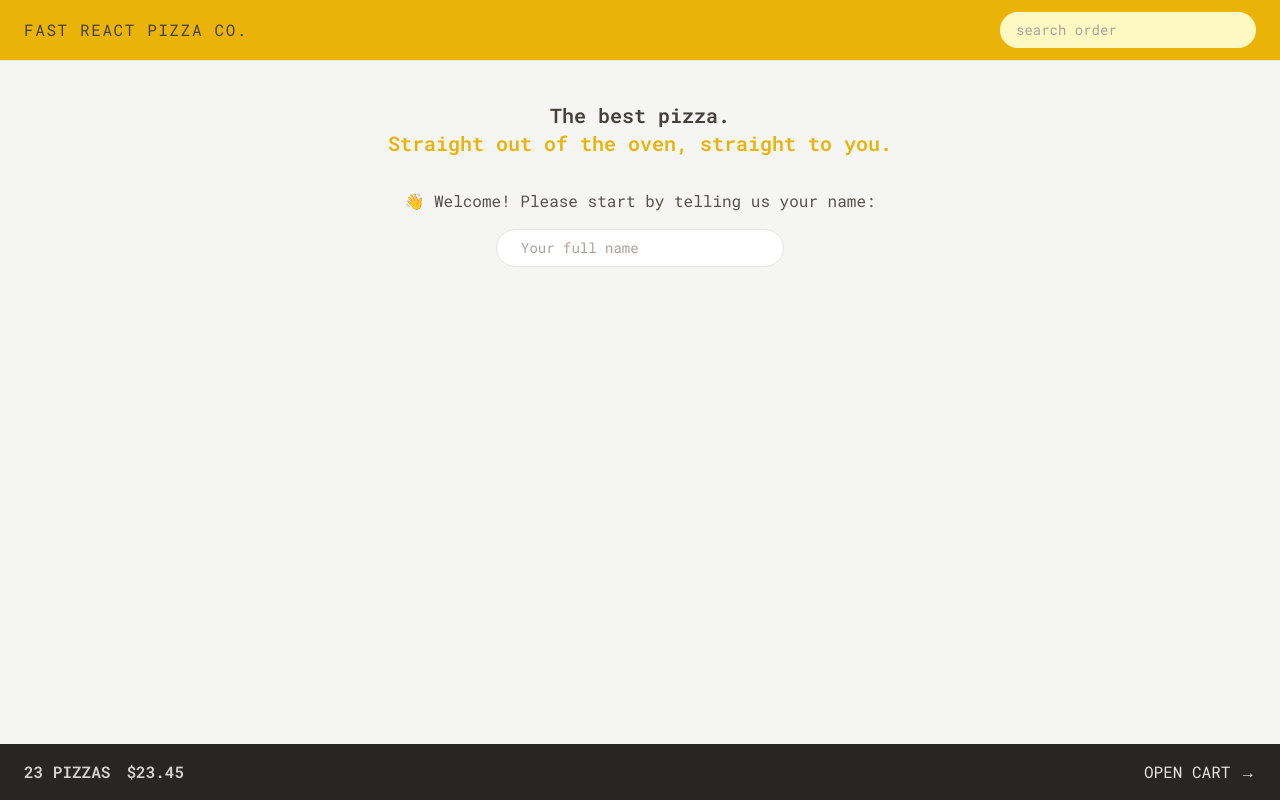
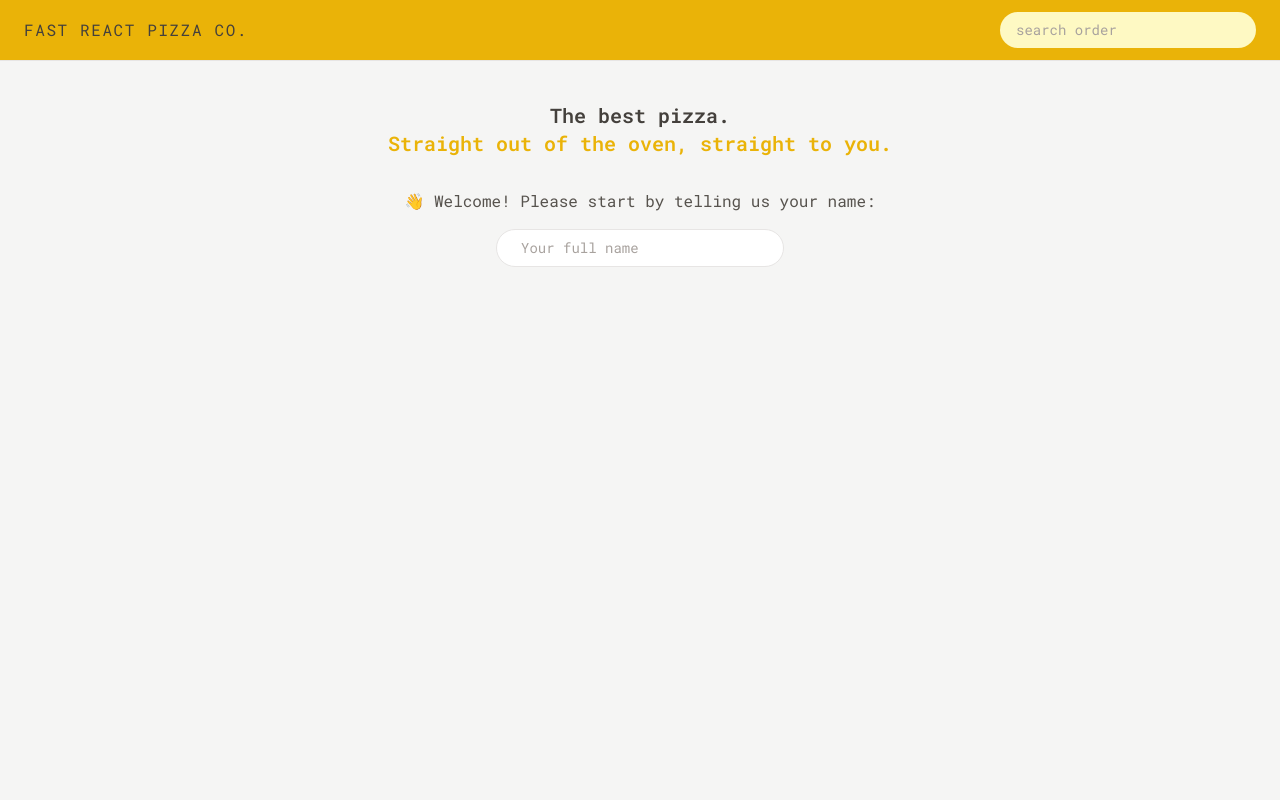
Before and after one commit to olaniyansheyi/fastest-pizza-app, a React (Vite) app: page / in a window 1280 px wide. Built offline with nearby package versions, Linux system fonts and the light colour scheme.

Commit message:
new featuer

```diff
--- a/src/features/cart/CartOverview.jsx
+++ b/src/features/cart/CartOverview.jsx
@@ -1,11 +1,19 @@
 import { Link } from "react-router-dom";
+import { useSelector } from 'react-redux';
+import { getTotalCartPrice, getTotalCartQuantity } from "./CartSlice";
+import { formatCurrency } from "../../ultilities/helpers";
+
 
 function CartOverview() {
+  const totalCartQuantity = useSelector(getTotalCartQuantity);
+  const totalCartPrice = useSelector(getTotalCartPrice)
+
+  if (!totalCartQuantity) return null;
   return (
     <div className="bg-stone-800 uppercase px-4 text-sm md:text-base py-4 text-stone-200 sm:px-6 flex items-center justify-between">
       <p className="text-stone-300 space-x-4 ms:space-x-6 font-semibold">
-        <span>23 pizzas</span>
-        <span>$23.45</span>
+        <span>{totalCartQuantity} pizzas</span>
+        <span>{ formatCurrency(totalCartPrice)}</span>
       </p>
       <Link to="/cart">Open cart &rarr;</Link>
     </div>
--- a/src/features/cart/CartSlice.js
+++ b/src/features/cart/CartSlice.js
@@ -40,3 +40,7 @@
 export const { addItem, deleteItem, increaseItemQuantity, decreaseItemQuantity, clearCart } = cartSlice.actions;
 
 export default cartSlice.reducer;
+
+export const getTotalCartQuantity = (state) => state.cart.cart.reduce((sum, item) => sum + item.quantity, 0);
+
+export const getTotalCartPrice = (state) => state.cart.cart.reduce((acc, item) => acc + item.totalPrice, 0);
```
